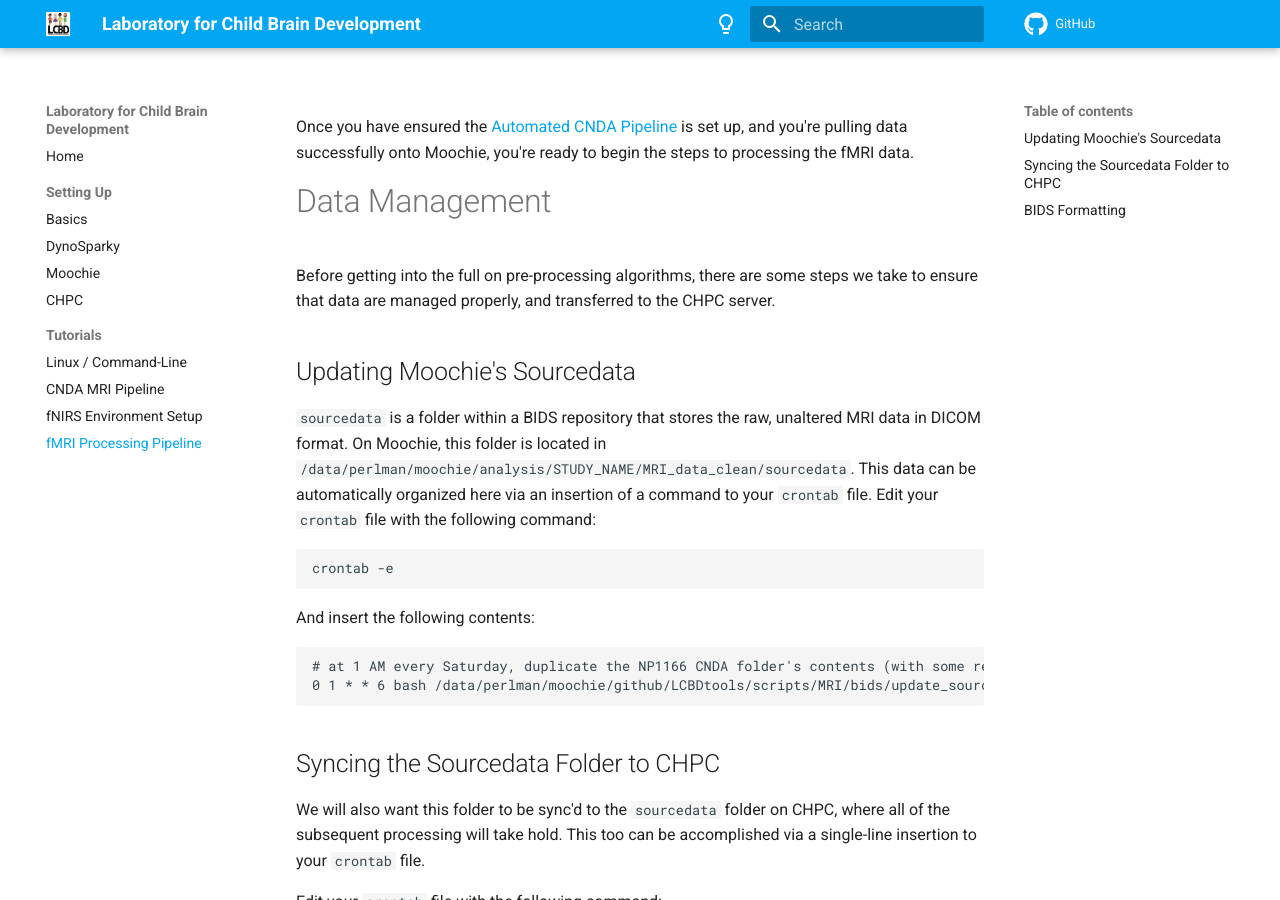
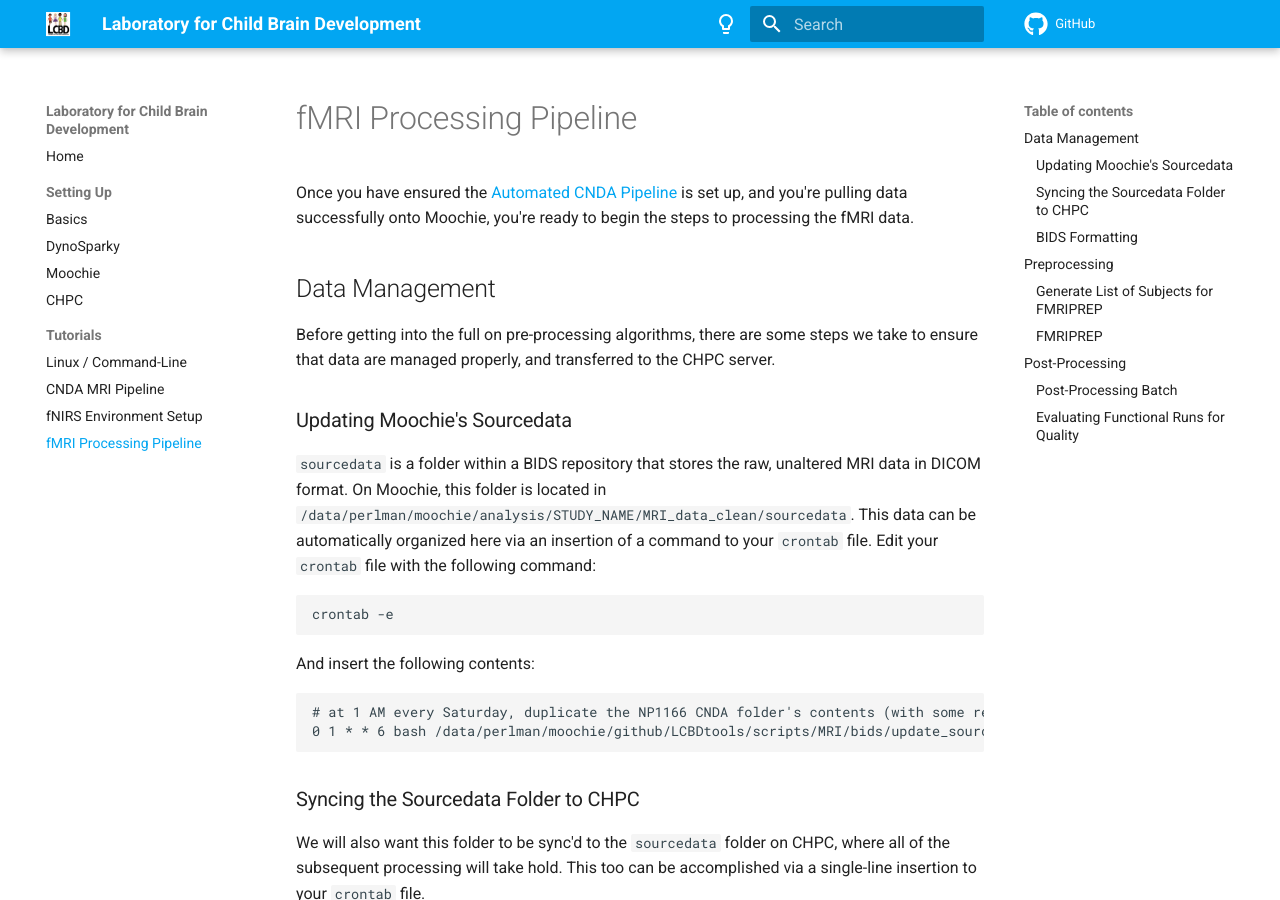
Before and after one commit to ChildBrainLab/ChildBrainLab.github.io, an MkDocs documentation site: the page built from docs/tutorials/mri_wt.md, in a window 1280 px wide and 900 px high. Built offline with MkDocs 1.6.1 and Material for MkDocs 9.7.7, drawn with Linux system fonts in a browser that asks for light colours; comment, search, counter and statistics services are not loaded.

Commit message:
Update mri_wt.md

````diff
--- a/docs/tutorials/mri_wt.md
+++ b/docs/tutorials/mri_wt.md
@@ -1,9 +1,9 @@
 Once you have ensured the [Automated CNDA Pipeline](https://childbrainlab.github.io/tutorials/cnda_wt/) is set up, and you're pulling data successfully onto Moochie, you're ready to begin the steps to processing the fMRI data.
 
-# Data Management
+## Data Management
 Before getting into the full on pre-processing algorithms, there are some steps we take to ensure that data are managed properly, and transferred to the CHPC server.
 
-## Updating Moochie's Sourcedata
+### Updating Moochie's Sourcedata
 `sourcedata` is a folder within a BIDS repository that stores the raw, unaltered MRI data in DICOM format. On Moochie, this folder is located in `/data/perlman/moochie/analysis/STUDY_NAME/MRI_data_clean/sourcedata`. This data can be automatically organized here via an insertion of a command to your `crontab` file.
 Edit your `crontab` file with the following command:
 
@@ -16,7 +16,7 @@ And insert the following contents:
 0 1 * * 6 bash /data/perlman/moochie/github/LCBDtools/scripts/MRI/bids/update_sourcedata.sh CARE
 ```
 
-## Syncing the Sourcedata Folder to CHPC
+### Syncing the Sourcedata Folder to CHPC
 We will also want this folder to be sync'd to the `sourcedata` folder on CHPC, where all of the subsequent processing will take hold. This too can be accomplished via a single-line insertion to your `crontab` file.
 
 Edit your `crontab` file with the following command:
@@ -32,7 +32,7 @@ And insert the following contents:
 
 The formatted data will now synchronize to CHPC every Sunday morning.
 
-## BIDS Formatting
+### BIDS Formatting
 The script for submitting [BIDSkit](https://github.com/jmtyszka/bidskit) jobs on CHPC is located in `/home/claytons/LCBDtools/scripts/MRI/sbatch/bidskit_sbatch.sh`.
 
 To use the script, navigate to the sbatch directory with the following command:
@@ -47,10 +47,10 @@ This will submit a job to CHPC. You can view activate jobs with the following co
 
     squeue -u USERID
 
-# Preprocessing
+## Preprocessing
 Once all of the data management steps are completed, you should have a BIDS-formatted dataset. A subject's data will be converted to NIFTI from DICOM, and stored in the BIDS directory under `sub-<SUBJECT_NUMBER>`, with subfolders for `anat`, `func`, `dwi`, and any other modalities collected. A subject with complete BIDS data is ready to be preprocessed with [FMRIPREP](https://fmriprep.org/en/stable/).
 
-## Generate List of Subjects for FMRIPREP
+### Generate List of Subjects for FMRIPREP
 Only subjects who have valid functional scans need to be run through FMRIPREP. To generate the list, navigate to the script directory:
 
     cd /home/claytons/LCBDtools/scripts/MRI/fmriprep
@@ -65,7 +65,7 @@ This will print information about the required and optional arguments for the sc
 
 This will generate a list of subject names that need to be run for FMRIPREP, saved to `~/participant_list.txt`.
 
-## FMRIPREP
+### FMRIPREP
 Running FMRIPREP is very similar to running the BIDS conversion script. Navigate to the script directory with the following command:
 
     cd /home/claytons/LCBDtools/scripts/MRI/sbatch
@@ -78,7 +78,7 @@ Or, alternatively, if you'd like to loop over all of the participants you genera
 
     for sub in `cat ~/participant_list.txt`; do sbatch singularity_fmriprep_sbatch.sh /scratch/claytons/MRI_data_clean/ $sub; done
 
-# Post-Processing
+## Post-Processing
 
 The post-processing steps have been bundled into a single sbatch script, found in `LCBDtools/scripts/MRI/sbatch`, which accomplishes several tasks in one fell swoop.
 
@@ -87,7 +87,7 @@ The post-processing steps have been bundled into a single sbatch script, found i
 - making motion spike regressors via the FSL tool, `fsl_motion_outliers`
 - smoothing the functional data with a 7mm gaussian kernel, and exporting in unarchived NIFTI format
 
-## Post-Processing Batch
+### Post-Processing Batch
 To run the post-processing step, navigate to the sbatch directory:
 
     cd /home/claytons/LCBDtools/scripts/MRI/sbatch
@@ -98,7 +98,7 @@ And run the following command:
 
 This will start quite a few jobs. The first steps are taken care of on a single node, but the smoothing and unarchiving will each occur on its own node. So, in reality, you're submitting as many jobs as there are subjects who need to be smoothed. This is noteworthy due to the 40 jobs / user cap on CHPC, meaning you may need to execute this command several times before all of the subjects have been thoroughly processed.
 
-## Evaluating Functional Runs for Quality
+### Evaluating Functional Runs for Quality
 Now that FMRIPREP is complete, and we've run the post-processing script, we should evaluate the confounds file in the FMRIPREP output to ensure that subjects are not moving excessively. Similarly to the script which evaluates the subjects who need to be run through FMRIPREP, there is a Python script which can generate a list of valid subjects for us. First, navigate to the FSL directory:
 
     cd /home/claytons/LCBDtools/scripts/MRI/fsl
````
